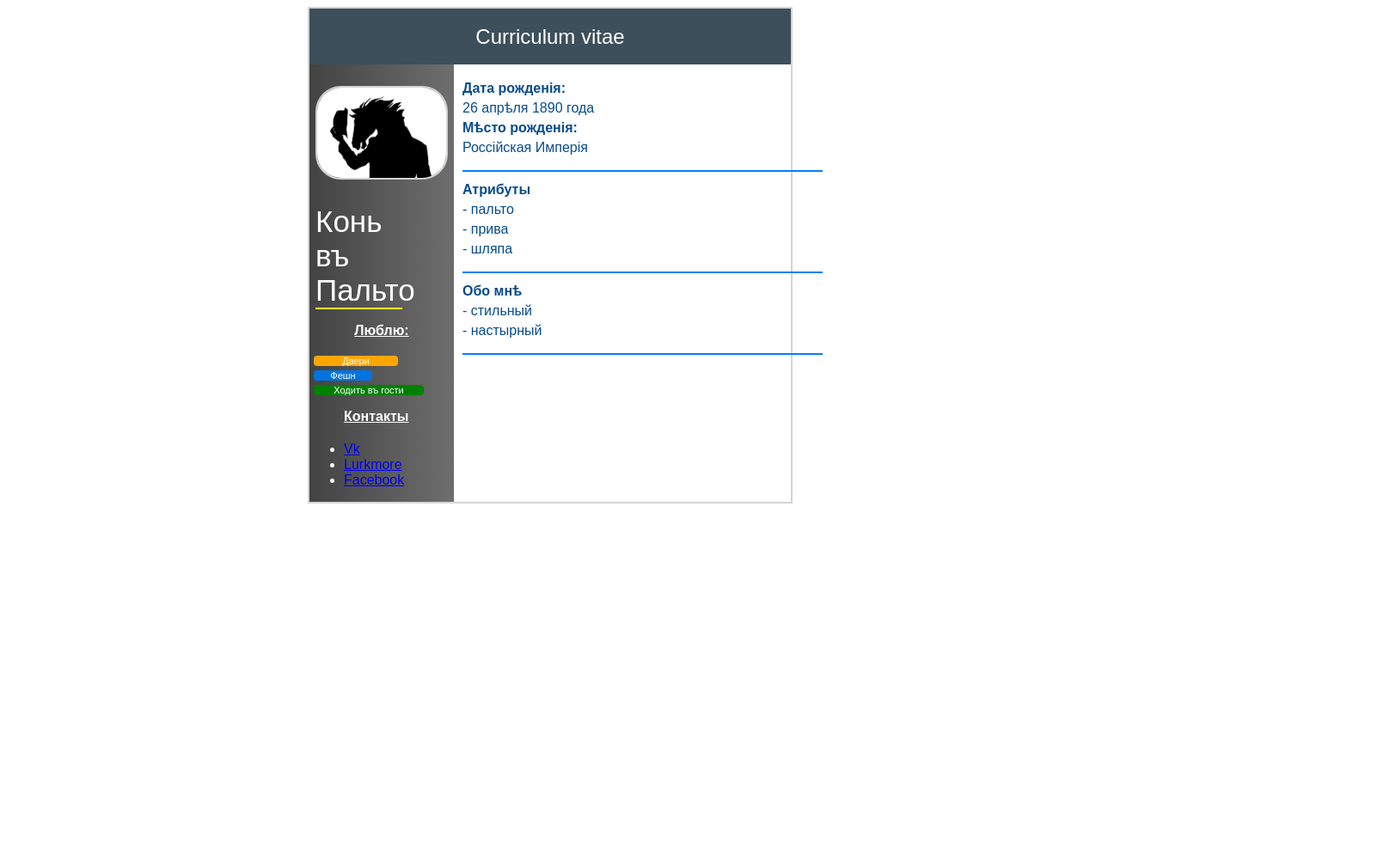
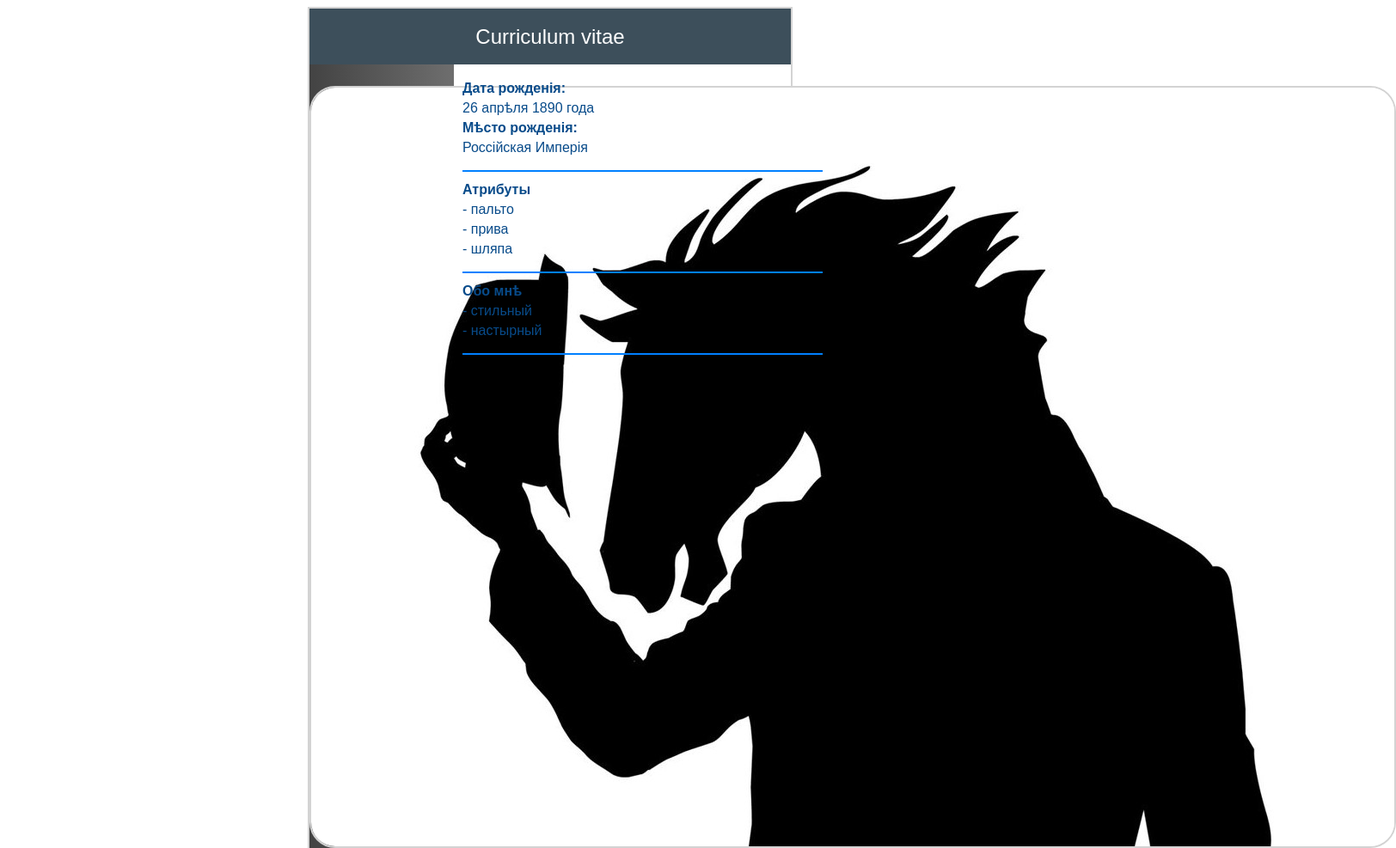
Before and after one commit to YanaSmelik/YanaSmelik.github.io, a plain HTML site: page 4index.html in a window 1280 px wide. Shown: the top 987 px of the page at 86% size, 1624 px wide, since content can reach past the window. Before the commit the page ends 800 px from the top, so only its background shows below. Drawn offline with Linux system fonts and the light colour scheme.

Commit message:
Update 4index.html

```diff
--- a/4index.html
+++ b/4index.html
@@ -118,7 +118,7 @@
 			text-align: left;
 		}
 		img {
-			width: 150px;
+			width: "150";
 			border-radius: 30px;
 			border: 2px solid;
 			border-color: #D3D3D3;
```
